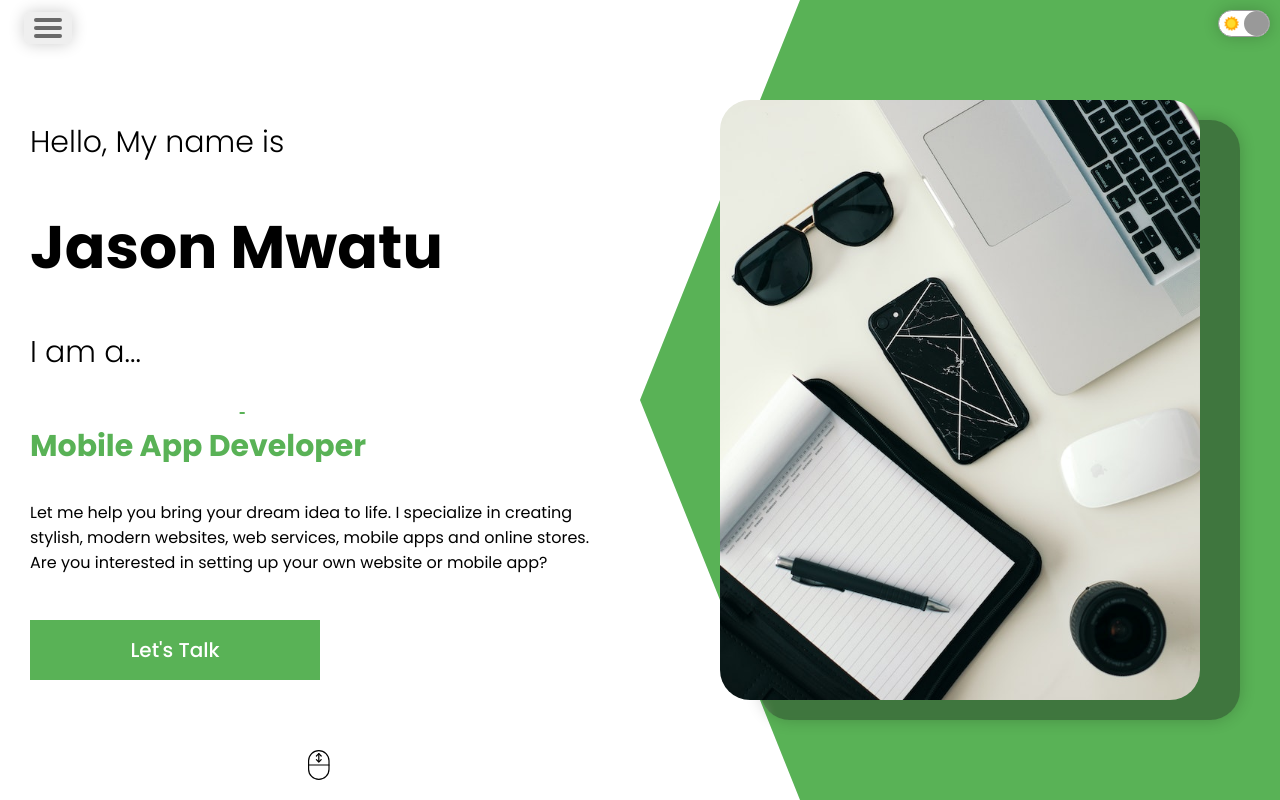
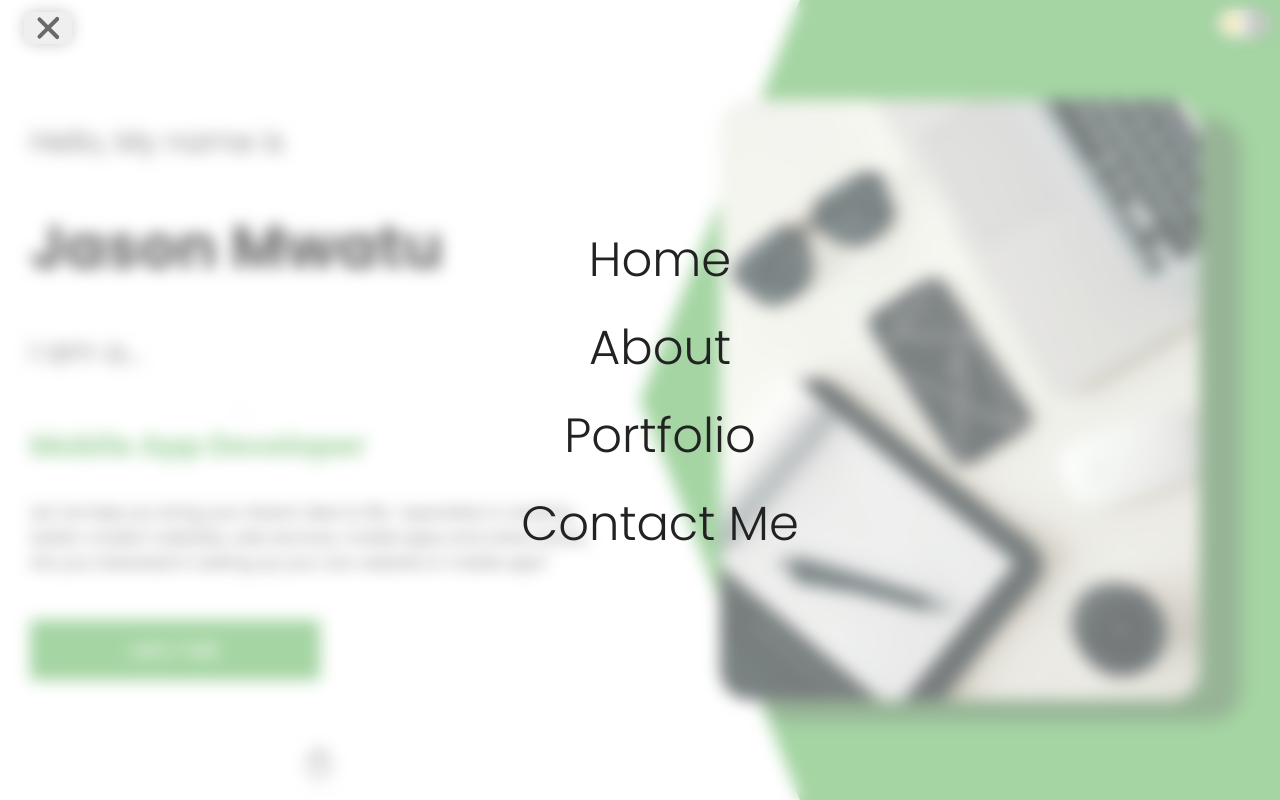
Before and after one commit to jasonmwatu/jason-portfolio, a React (Create React App) app: page / in a window 1280 px wide. Both pictures are taken after a click on the element 48 px from the left and 28 px from the top of the page. Shown: the top 800 px of the page. Built offline with nearby package versions, Linux system fonts and the light colour scheme.

Commit message:
add full screen menu on toggle component and it's styling

```diff
--- a/package.json
+++ b/package.json
@@ -13,6 +13,7 @@
     "react-dom": "^18.2.0",
     "react-icons": "^4.4.0",
     "react-redux": "^8.0.2",
+    "styled-components": "^5.2.1",
     "react-scripts": "5.0.1",
     "web-vitals": "^2.1.4"
   },
--- /dev/null
+++ b/src/components/toggle/Hamburger.js
@@ -0,0 +1,179 @@
+import React, { useState } from "react";
+// import { NavLink } from "react-router-dom";
+import styled from "styled-components";
+
+const COLORS = {
+  //   primaryDark: "#115b4c",
+  //   primaryLight: "#B6EDC8",
+  primaryDark: "white",
+  primaryLight: "#222",
+};
+
+const MenuLabel = styled.label`
+  background-color: ${COLORS.primaryLight};
+  position: fixed;
+  top: 0.75rem;
+  left: 1.5rem;
+  border-radius: 50%;
+  height: 7rem;
+  width: 7rem;
+  cursor: pointer;
+  z-index: 1000;
+  box-shadow: 0 1rem 3rem rgba(182, 237, 200, 0.3);
+  text-align: center;
+`;
+
+const NavBackground = styled.div`
+  position: fixed;
+  top: 6.5rem;
+  right: 6.5rem;
+  background-image: radial-gradient(
+    ${COLORS.primaryDark},
+    ${COLORS.primaryLight}
+  );
+  height: 6rem;
+  width: 6rem;
+  border-radius: 50%;
+  z-index: 600;
+  transform: ${(props) => (props.clicked ? "scale(80)" : "scale(0)")};
+  transition: transform 0.8s;
+`;
+
+const Icon = styled.span`
+  position: relative;
+  background-color: ${(props) => (props.clicked ? "transparent" : "black")};
+  width: 3rem;
+  height: 2px;
+  display: inline-block;
+  margin-top: 3.5rem;
+  transition: all 0.3s;
+
+  &::before,
+  &::after {
+    content: "";
+    background-color: black;
+    width: 3rem;
+    height: 2px;
+    display: inline-block;
+
+    position: absolute;
+    left: 0;
+    transition: all 0.3s;
+  }
+
+  &::before {
+    top: ${(props) => (props.clicked ? "0" : "-0.8rem")};
+    transform: ${(props) => (props.clicked ? "rotate(135deg)" : "rotate(0)")};
+  }
+
+  &::after {
+    top: ${(props) => (props.clicked ? "0" : "0.8rem")};
+
+    transform: ${(props) => (props.clicked ? "rotate(-135deg)" : "rotate(0)")};
+  }
+
+  ${MenuLabel}:hover &::before {
+    top: ${(props) => (props.clicked ? "0" : "-1rem")};
+  }
+  ${MenuLabel}:hover &::after {
+    top: ${(props) => (props.clicked ? "0" : "1rem")};
+  }
+`;
+
+const Navigation = styled.nav`
+  height: 100vh;
+  position: fixed;
+  top: 0;
+  right: 0;
+  z-index: 600;
+  width: ${(props) => (props.clicked ? "100%" : "0")};
+  opacity: ${(props) => (props.clicked ? "1" : "0")};
+
+  transition: width 0.8s, opacity 0.8s;
+`;
+
+const List = styled.ul`
+  position: absolute;
+  list-style: none;
+  top: 50%;
+  left: 50%;
+  transform: translate(-50%, -50%);
+  text-align: center;
+  width: 100%;
+`;
+// const ItemLink = styled(NavLink)`
+//   display: inline-block;
+//   font-size: 3rem;
+//   font-weight: 300;
+//   text-decoration: none;
+//   color: ${COLORS.primaryLight};
+//   padding: 1rem 2rem;
+
+//   background-image: linear-gradient(
+//     120deg,
+//     transparent 0%,
+//     transparent 50%,
+//     #fff 50%
+//   );
+//   background-size: 240%;
+//   transition: all 0.4s;
+
+//   &:hover,
+//   &:active {
+//     background-position: 100%;
+//     color: ${COLORS.primaryDark};
+//     transform: translateX(1rem);
+//   }
+// `;
+
+function HamburgerMenu() {
+  const [click, setClick] = useState(false);
+  const handleClick = () => setClick(!click);
+  return (
+    <>
+      <MenuLabel htmlFor="navi-toggle" onClick={handleClick}>
+        <Icon clicked={click}>&nbsp;</Icon>
+      </MenuLabel>
+      <NavBackground clicked={click}>&nbsp;</NavBackground>
+
+      <Navigation clicked={click}>
+        <List>
+          <li>Home</li>
+          <li>About</li>
+          <li>Portfolio</li>
+          <li>Blog</li>
+          <li>Contact Us</li>
+        </List>
+        {/* <List>
+          <li>
+            <ItemLink onClick={handleClick} to="/">
+              Home
+            </ItemLink>
+          </li>
+          <li>
+            <ItemLink onClick={handleClick} to="/about">
+              About
+            </ItemLink>
+          </li>
+          <li>
+            <ItemLink onClick={handleClick} to="/portfolio">
+              Portfolio
+            </ItemLink>
+          </li>
+          <li>
+            <ItemLink onClick={handleClick} to="/blog">
+              Blog
+            </ItemLink>
+          </li>
+          <li>
+            <ItemLink onClick={handleClick} to="/contact">
+              Contact Us
+            </ItemLink>
+          </li>
+        </List> */}
+      </Navigation>
+    </>
+  );
+}
+
+export default HamburgerMenu;
--- a/src/components/toggle/Toggle.js
+++ b/src/components/toggle/Toggle.js
@@ -1,6 +1,9 @@
+import { useState } from "react";
+import AnchorLink from "react-anchor-link-smooth-scroll";
 import "./toggle.css";
 import Sun from "../../img/sun.png";
 import Moon from "../../img/moon.png";
+// import HamburgerMenu from "./Hamburger";
 // import { useContext } from "react";
 // import { ThemeContext } from "../../context";
 
@@ -9,12 +12,14 @@ import { uiActions } from "../../store/index";
 
 const Toggle = () => {
   // const theme = useContext(ThemeContext);
+  const [menuOpen, setMenuOpen] = useState(false);
   const dispatch = useDispatch();
   const darkMode = useSelector((state) => state.ui.darkMode);
 
   const toggleDarkMode = () => {
     dispatch(uiActions.toggle());
   };
+  const toggleMenu = () => setMenuOpen(!menuOpen);
 
   // const handleClick = () => {
   //   // theme.dispatch({ type: "TOGGLE" });
@@ -22,13 +27,33 @@ const Toggle = () => {
   // };
   return (
     <>
-      <div className="m" style={{ boxShadow: darkMode && "0 0 1rem 0 rgba(243, 243, 243, 0.2)", backgroundColor: "rgba(194, 194, 194, 0.26)"}}>
+      {/* <HamburgerMenu /> */}
+      <div
+        className="m"
+        onClick={toggleMenu}
+        style={{
+          boxShadow: darkMode && "0 0 1rem 0 rgba(243, 243, 243, 0.2)",
+          backgroundColor: "rgba(194, 194, 194, 0.26)",
+        }}
+      >
         {/* <IoMenu style={{color: darkMode && "white", height: "4em"}}/> */}
-        <span className="m-line" style={{backgroundColor: darkMode && "white"}}></span>
-        <span className="m-line" style={{backgroundColor: darkMode && "white"}}></span>
-        <span className="m-line" style={{backgroundColor: darkMode && "white"}}></span>
+        <span
+          className="m-line"
+          style={{ backgroundColor: darkMode && "white", transform: menuOpen && "rotate(-135deg) translate(-3px, -3px)" }}
+        ></span>
+        <span
+          className="m-line"
+          style={{ backgroundColor: darkMode && "white", display: menuOpen && "none" }}
+        ></span>
+        <span
+          className="m-line"
+          style={{ backgroundColor: darkMode && "white", transform: menuOpen && "rotate(135deg) translate(-3px, 3px)" }}
+        ></span>
       </div>
-      <div className="t"style={{ boxShadow: darkMode && "0 0 1rem 0 rgba(243, 243, 243, 0.2)"}}>
+      <div
+        className="t"
+        style={{ boxShadow: darkMode && "0 0 1rem 0 rgba(243, 243, 243, 0.2)" }}
+      >
         <img src={Sun} alt="light mode toggle" className="t-icon" />
         <img src={Moon} alt="dark mode toggle" className="t-icon" />
         <div
@@ -37,6 +62,31 @@ const Toggle = () => {
           style={{ left: darkMode ? 0 : 25 }}
         ></div>
       </div>
+      {/* navigation main body starts*/}
+      <nav
+        className="m-nav"
+        onClick={toggleMenu}
+        style={{
+          width: menuOpen ? "100%" : "0",
+          opacity: menuOpen ? "1" : "0",
+        }}
+      >
+        <ul className="m-list">
+          <li className="m-list-item" style={{ color: darkMode && "white" }}>
+            <AnchorLink href="#">Home</AnchorLink>
+          </li>
+          <li className="m-list-item" style={{ color: darkMode && "white" }}>
+          <AnchorLink href="#">About</AnchorLink>
+          </li>
+          <li className="m-list-item" style={{ color: darkMode && "white" }}>
+          <AnchorLink href="#">Portfolio</AnchorLink>
+          </li>
+          <li className="m-list-item" style={{ color: darkMode && "white" }}>
+          <AnchorLink href="#">Contact Me</AnchorLink>
+          </li>
+        </ul>
+      </nav>
+      {/* navigation main body ends */}
     </>
   );
 };
--- a/src/components/toggle/toggle.css
+++ b/src/components/toggle/toggle.css
@@ -1,6 +1,6 @@
 .m {
-  width: 48px;
-  height: 28px;
+  width: 48px; /* 3rem*/
+  height: 28px; /* 1.75rem */
   padding-top: 4px;
   border-radius: 8px;
   /* border: 2px solid #6f746f; */
@@ -26,6 +26,73 @@
   height: 4px;
   width: 60%;
   margin-bottom: 4px;
+  transition: all 0.3s;
+}
+a {
+  all: unset;
+  cursor: pointer;
+}
+.m-nav {
+  height: 100vh;
+  position: fixed;
+  top: 0;
+  right: 0;
+  z-index: 900;
+
+  background-color: rgba(255, 255, 255, 0.459);
+  backdrop-filter: blur(8px);
+
+  /* width: ${(props) => (props.clicked ? "100%" : "0")};
+  opacity: ${(props) => (props.clicked ? "1" : "0")}; */
+
+  transition: width 0.8s, opacity 0.8s;
+}
+.m-list {
+  position: absolute;
+  list-style: none;
+  top: 50%;
+  left: 50%;
+  transform: translate(-50%, -50%);
+  align-items: center;
+  text-align: center;
+  width: 100%;
+  display: flex;
+  flex-flow: wrap column;
+}
+.m-list-item {
+  display: inline-block;
+  font-size: 3rem;
+  font-weight: 300;
+  text-decoration: none;
+  color: #222;
+  padding-bottom: 1rem;
+  width: 30%;
+
+  background-image: linear-gradient(
+    120deg,
+    transparent 0%,
+    transparent 50%,
+    #222 50%
+  );
+  background-size: 240%;
+  transition: all 0.4s;
+
+  /* &:hover,
+  &:active {
+    background-position: 100%;
+    color: ${COLORS.primaryDark};
+    transform: translateX(1rem);
+  } */
+}
+.m-list-item:hover {
+  background-position: 100%;
+  color: white;
+  transform: translateX(1rem);
+}
+.m-list-item:active {
+  background-position: 100%;
+  color: white;
+  transform: translateX(1rem);
 }
 .m:hover {
   border: 2px solid #6f746f;
@@ -39,7 +106,7 @@
   position: fixed;
   top: 10px;
   right: 10px;
-  z-index: 999;
+  z-index: 600;
   display: flex;
   align-items: center;
   justify-content: space-around;
@@ -65,3 +132,8 @@
   position: absolute;
   cursor: pointer;
 }
+@media screen and (max-width:720px) {
+  .m-list-item {
+    width: 100%;
+  }
+}
```
Also changed, not shown: 1 other file (tests, documents, lock files or other folders).
